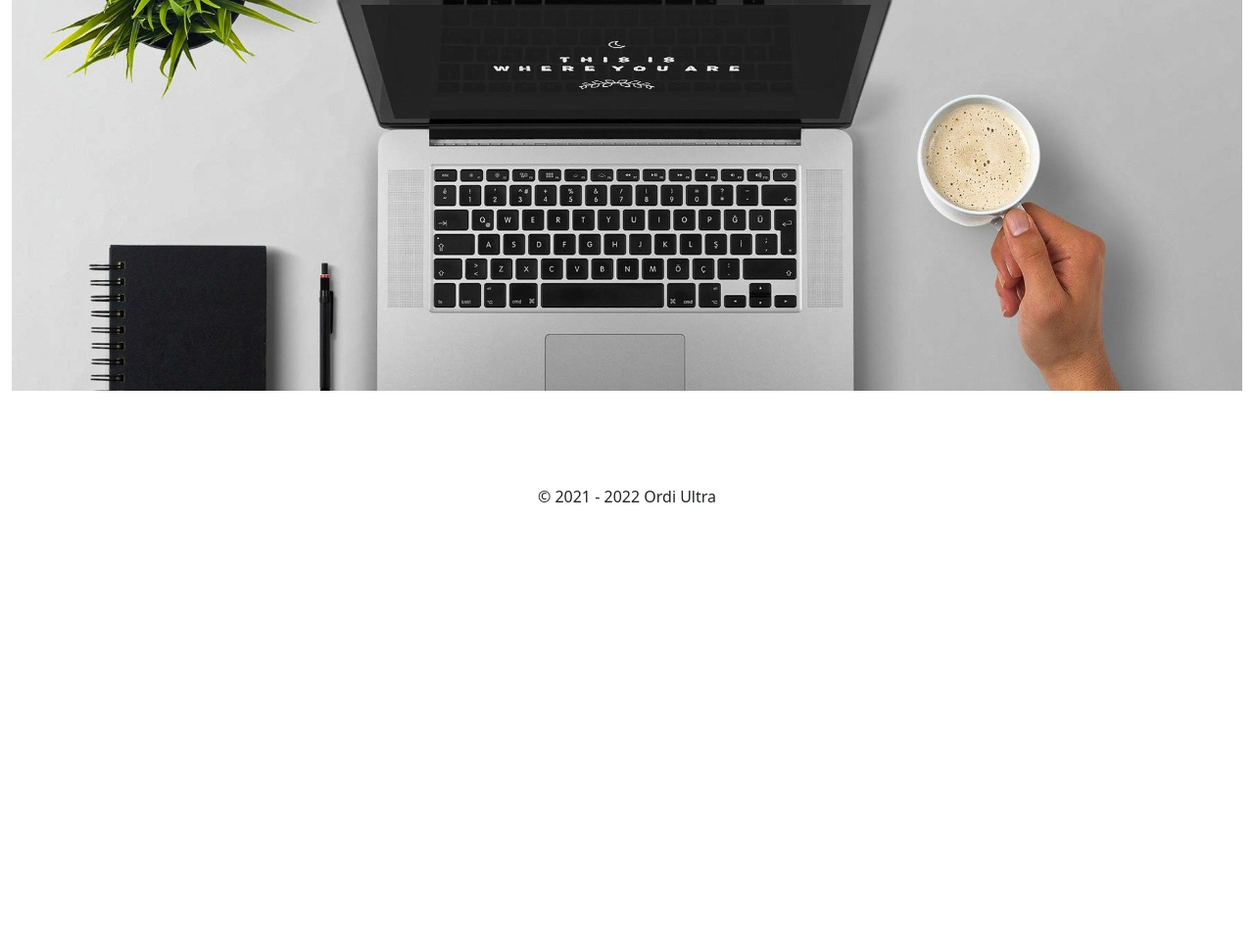
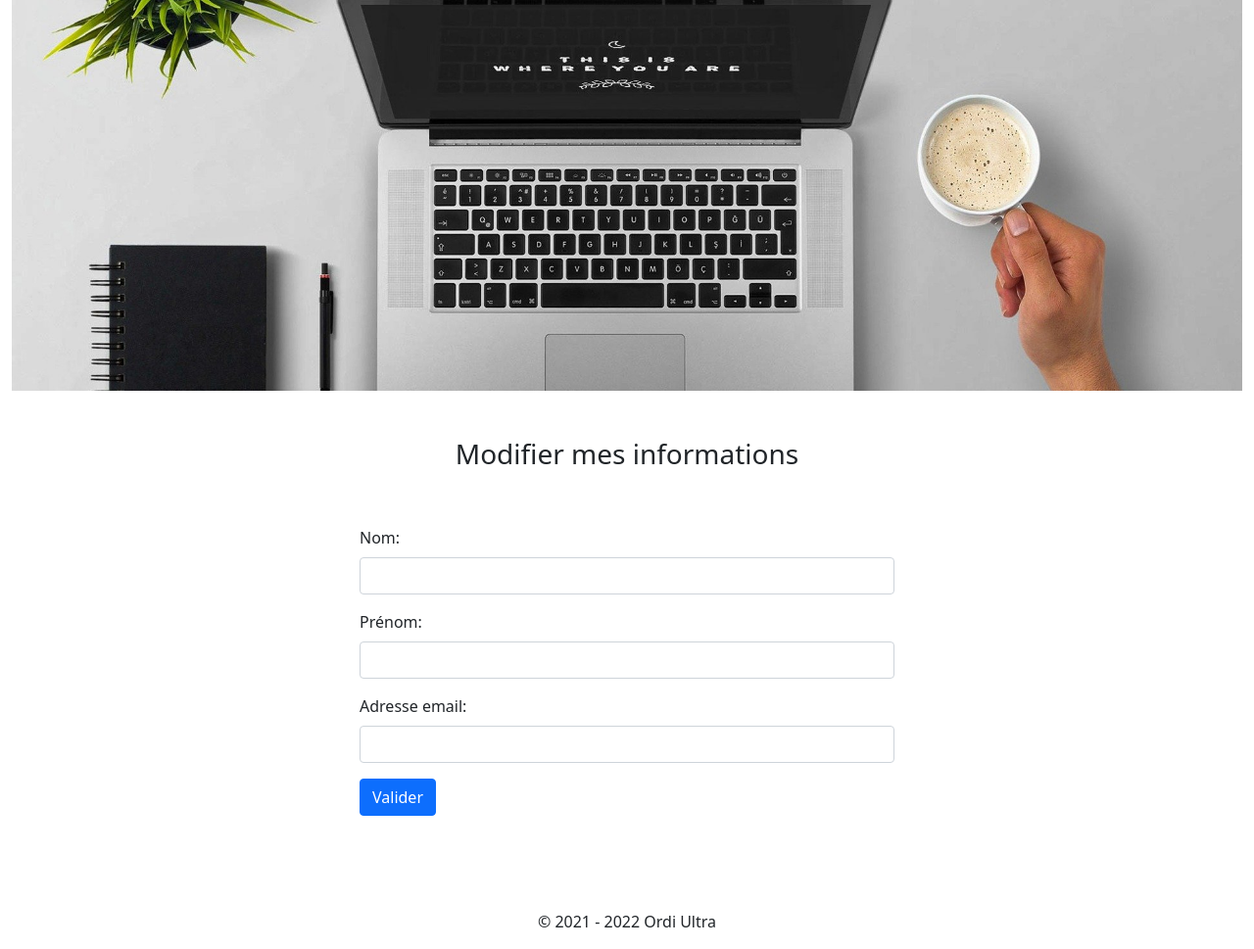
Before and after one commit to kogbak/boutiquephpv2, a PHP site: page /modifier_mes_informations.php in a window 1280 px wide. Shown: the part 191-1160 px from the top of the page at 98% size. Before the commit the page ends 704 px from the top, so only its background shows below. Run offline with PHP 8.4, Linux system fonts and the light colour scheme; the visitor is signed in with stand-in values (Sample User, id 1); some libraries are stand-ins or nearby versions.

Commit message:
reparation git loooooool

```diff
--- a/modifier_mes_informations.php
+++ b/modifier_mes_informations.php
@@ -25,10 +25,29 @@ session_start();
 
 if(isset($_POST["informations"])){
 
+}?>
 
-}
+<h3 class="text-center">Modifier mes informations</h3>
 
-        ?>
+
+<form class="w-50 mx-auto" action="index.php" method="post">
+  <div class="mb-3 mt-5">
+    <label for="nom" class="form-label">Nom: </label>
+    <input required type="text" class="form-control" name="nom" value=" <?php $_SESSION["nom"] ?> ">
+  </div>
+  <div class="mb-3">
+    <label for="prenom" class="form-label">Prénom: </label>
+    <input required type="text" class="form-control" name="prenom">
+  </div>
+  <div class="mb-3 ">
+    <label for="Email" class="form-label">Adresse email: </label>
+    <input required type="email" class="form-control" name="email" aria-describedby="emailHelp">
+  </div>
+
+
+  <button type="submit" class="btn btn-primary mb-5">Valider</button>
+  <input type="hidden" name="bouton_valider" value="true">
+</form>
 
 
     </div>
```
